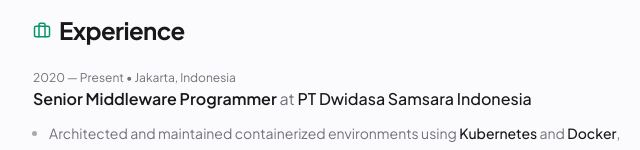
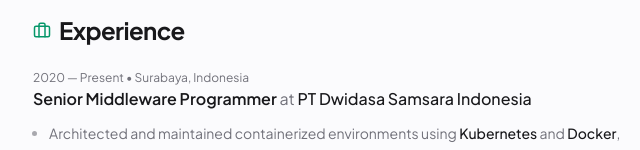
Before and after one commit to hoirilm/hoirilm.github.io, an Astro site: page / in a window 1280 px wide. Shown: the part 650-800 px from the top of the page, 287-927 px from the left. Built offline with nearby package versions, Linux system fonts and the light colour scheme; Astro itself is replaced by a stand-in of ours.

Commit message:
chore: update experience location and refresh project cover images

```diff
--- a/src/components/Experience.astro
+++ b/src/components/Experience.astro
@@ -15,7 +15,7 @@
 		<!-- Role & Company Info -->
 		<div class="flex flex-col gap-0.5">
 			<span class="text-xs text-[var(--muted)] font-normal">
-				2020 &mdash; Present &bull; Jakarta, Indonesia
+				2020 &mdash; Present &bull; Surabaya, Indonesia
 			</span>
 			<h3 class="text-base font-semibold text-[var(--fg)] leading-snug">
 				Senior Middleware Programmer <span class="text-[var(--muted)] font-normal">at</span> <span class="text-[var(--fg)] font-medium">PT Dwidasa Samsara Indonesia</span>
```
Also changed, not shown: public/projects/activity-tracker.jpg, public/projects/devcalc.jpg, public/projects/esign.jpg.
